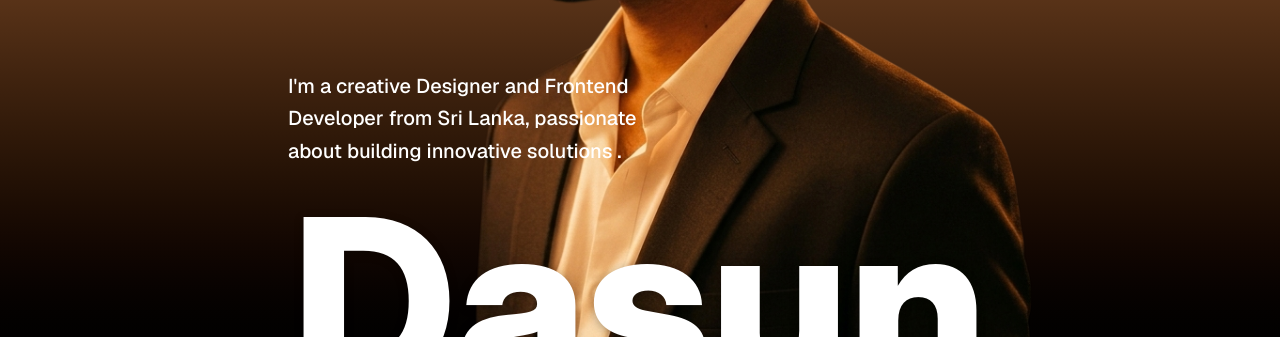
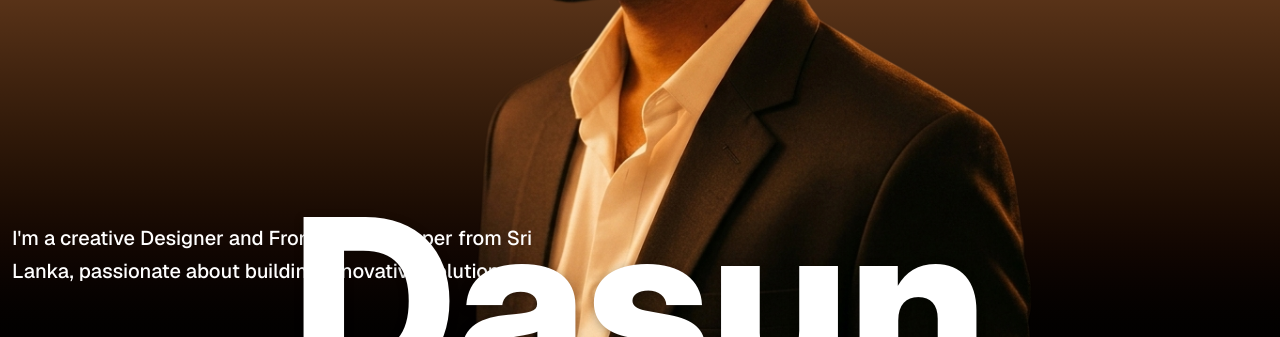
Before and after one commit to dasunthamsh/Dasun, a Next.js app: page / in a window 1280 px wide. Shown: the part 393-730 px from the top of the page. Built offline with nearby package versions, Linux system fonts and the light colour scheme; no server answers.

Commit message:
content updated

```diff
--- a/src/app/components/HeroSection.jsx
+++ b/src/app/components/HeroSection.jsx
@@ -57,14 +57,14 @@ bg-gradient-to-b from-[#DF8645] via-[#9D5E2D] via-[#563117] to-[#000000]">
           priority
         />
 
-        {/* Content container - moved to left and bottom */}
-        <div className='absolute bottom-48 sm:bottom-60 left-0 z-20 text-left'>
-          <div className="max-w-sm pl-8">
-            <p className="font-nimbus text-sm sm:text-xl leading-relaxed font-medium">
-              I'm a creative Designer and Frontend Developer from Sri Lanka, passionate about building innovative solutions .
-            </p>
-          </div>
-        </div>
+
+        {/* Intro text - now above "Dasun" */}
+      <div className="fixed bottom-[15%] left-0 z-20   w-full max-w-[600px]">
+        <p className="font-nimbus text-sm sm:text-xl leading-relaxed font-medium text-left mx-3">
+          I'm a creative Designer and Frontend Developer from Sri Lanka, passionate about building innovative solutions.
+        </p>
+      </div>
+
 
         {/* "Dasun" text at bottom center - hidden when scrolled */}
         <div
```
